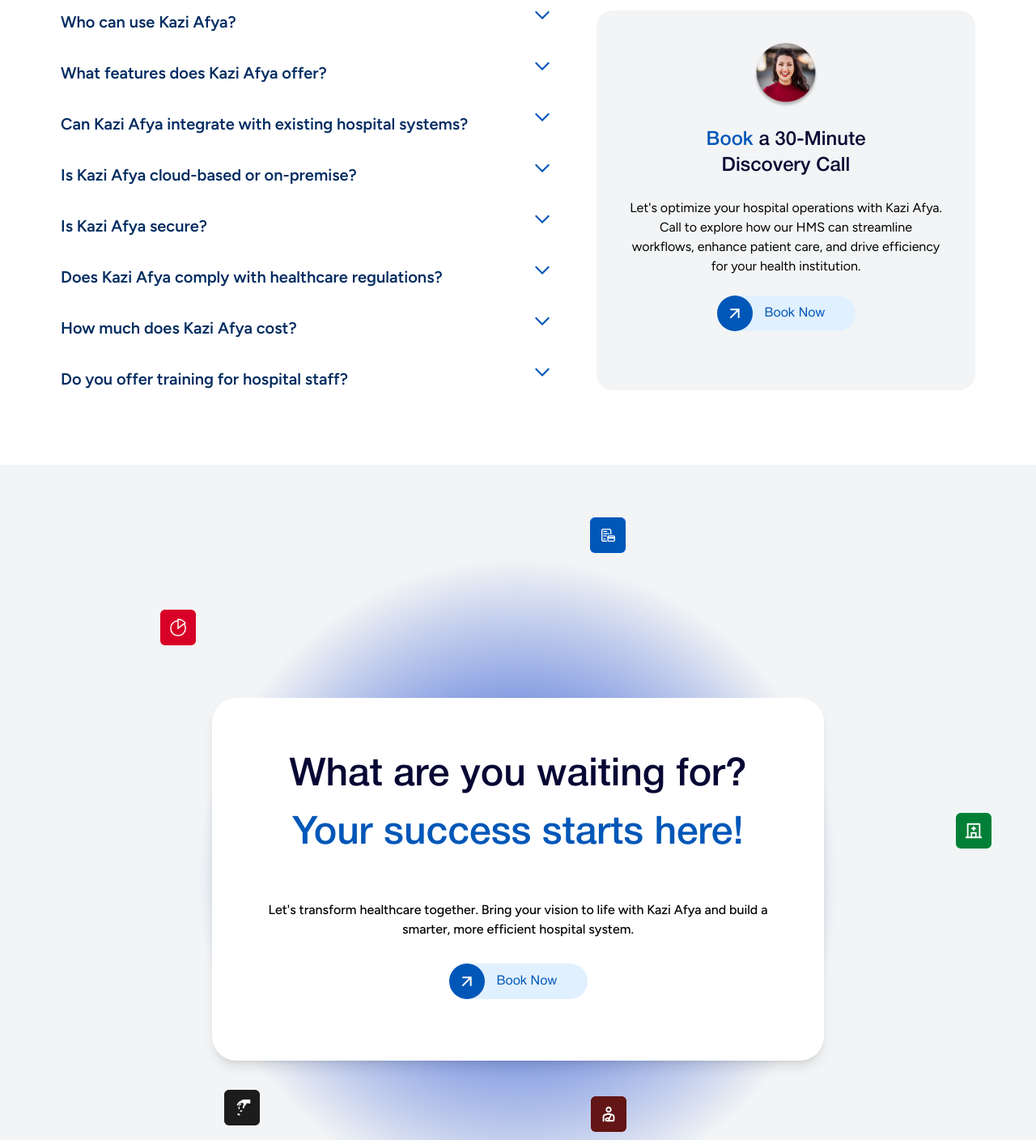
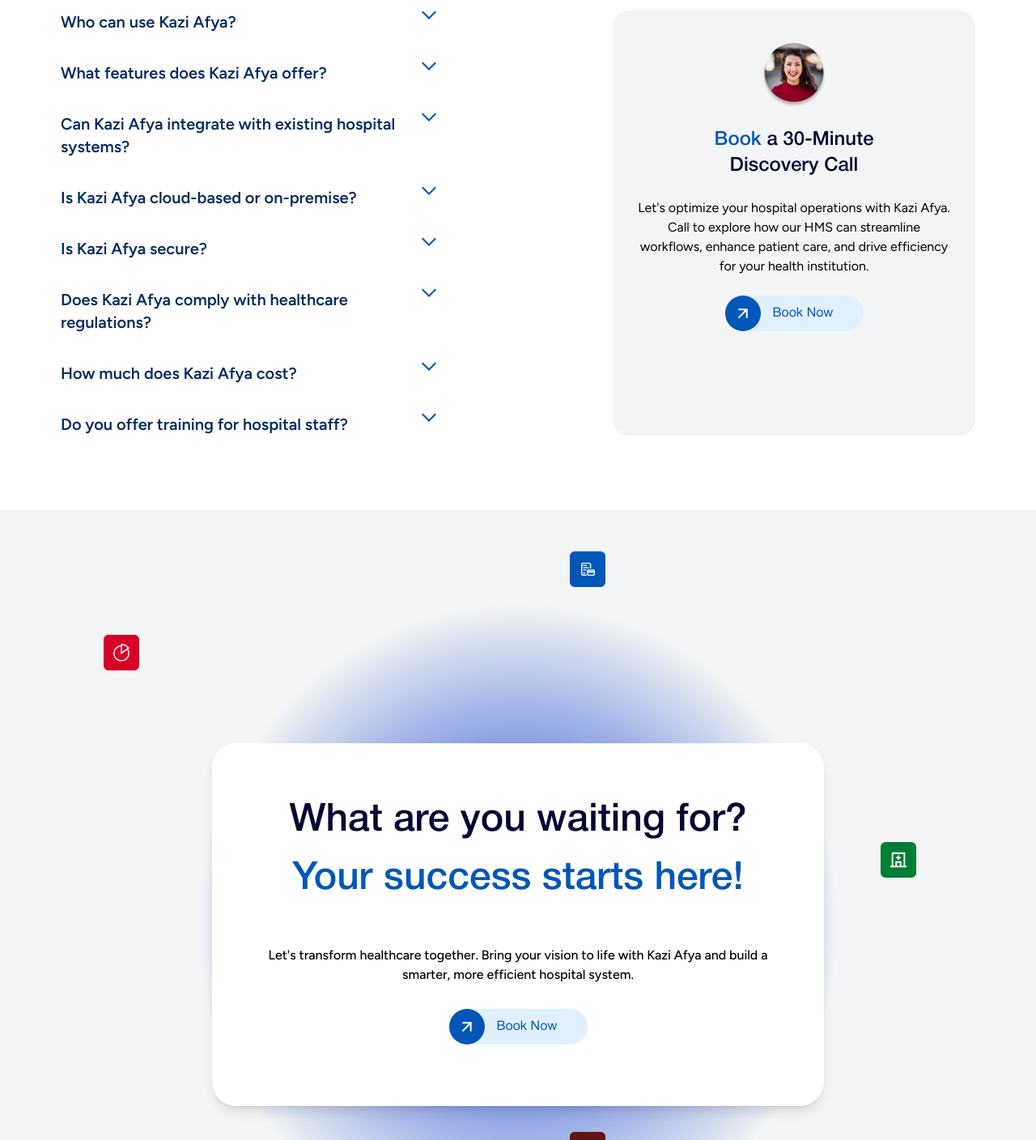
Before and after one commit to gitaujustus/kazi-afya, a Next.js app: page / in a window 1280 px wide. Shown: the part 5140-6548 px from the top of the page at 81% size. Built offline with nearby package versions, Linux system fonts and the light colour scheme.

Commit message:
Animation for large screen

```diff
--- a/components/home/CTA.js
+++ b/components/home/CTA.js
@@ -21,17 +21,40 @@ const CTASection = () => {
   };
 
   const iconAnimation = {
-    hidden: { scale: 0, opacity: 0 },
-    visible: index => ({
+    hidden: {
+      scale: 0,
+      opacity: 0,
+      x: "50%",
+      y: "50%"
+    },
+    visible: (index) => {
+      // Calculate the final position based on the icon's current position
+      const positions = {
+        0: { x: "10%", y: "15%" },    // Top left
+        1: { x: "55%", y: "5%" },     // Top right
+        2: { x: "90%", y: "40%" },    // Middle right
+        3: { x: "55%", y: "90%" },    // Bottom right
+        4: { x: "20%", y: "90%" },    // Bottom left
+        5: { x: "80%", y: "80%" }     // Middle left
+      };
+
+      const finalPos = positions[index] || { x: "50%", y: "50%" };
+
+      return {
         scale: 1,
         opacity: 1,
+        x: ["50%", finalPos.x],
+        y: ["50%", finalPos.y],
         transition: {
-        delay: 0.2 * index,
+          delay: 0.1 * index,
+          duration: 0.8,
           type: "spring",
           stiffness: 200,
-        damping: 15
+          damping: 15,
+          mass: 1
         }
-    })
+      };
+    }
   };
 
   const buttonAnimation = {
@@ -50,6 +73,8 @@ const CTASection = () => {
     <section className="relative w-full min-h-screen bg-[#f2f4f5] flex items-center justify-center overflow-hidden">
       {/* Container that preserves the 1440x1024 design on large screens */}
       <div className="relative w-full max-w-[1440px] min-h-[1024px] mx-auto">
+        {/* Center point reference */}
+        <div className="absolute top-1/2 left-1/2 transform -translate-x-1/2 -translate-y-1/2 w-0 h-0">
           {/* Radial gradient background - responsive but maintains original size on xl */}
           <motion.div
             initial="hidden"
@@ -111,9 +136,10 @@ const CTASection = () => {
               </motion.button>
             </motion.div>
           </motion.div>
+        </div>
 
         {/* SMALL SCREEN ICONS - Only visible on small screens */}
-        <div className="block md:hidden absolute top-[20%] left-0 w-full flex justify-center">
+        <div className="md:hidden absolute top-[20%] left-0 w-full flex justify-center">
           <div className="w-[90%] flex justify-between">
             {/* Icon 1 - Red Clock */}
             <motion.div
@@ -170,7 +196,7 @@ const CTASection = () => {
         </div>
 
         {/* Bottom row of icons on mobile */}
-        <div className="block md:hidden absolute bottom-[20%] left-0 w-full flex justify-center">
+        <div className="md:hidden absolute bottom-[20%] left-0 w-full flex justify-center">
           <div className="w-[90%] flex justify-between">
             {/* Icon 4 - Green File */}
             <motion.div
@@ -229,8 +255,14 @@ const CTASection = () => {
         {/* Clock icon - red */}
         <motion.div
           custom={0}
-          initial="hidden"
-          animate="visible"
+          initial={{ left: "50%", top: "50%", transform:"translate(-50%, -50%)", opacity: 0 }}
+          whileInView={{
+            left: "10%", top: "15%", transform:"translate(0%, 0%)",
+            opacity: 1,
+            transition: {
+              duration: 1.2
+            }
+          }}
           variants={iconAnimation}
           whileHover={{ scale: 1.2, transition: { type: "spring", stiffness: 300 } }}
           className="hidden md:block absolute md:w-[38px] md:h-[38px] xl:w-[44px] xl:h-[44px] md:left-[10%] md:top-[15%] lg:left-[15%] lg:top-[18%] xl:left-[198px] xl:top-[179px]"
@@ -244,11 +276,22 @@ const CTASection = () => {
           </div>
         </motion.div>
 
+
+
+
+
+
         {/* Document icon - blue */}
         <motion.div
           custom={1}
-          initial="hidden"
-          animate="visible"
+          initial={{ left: "50%", top: "50%", transform:"translate(-50%, -50%)", opacity: 0 }}
+          whileInView={{
+            left: "55%", top: "5%", transform:"translate(0%, 0%)",
+            opacity: 1,
+            transition: {
+              duration: 1.2
+            }
+          }}
           variants={iconAnimation}
           whileHover={{ scale: 1.2, transition: { type: "spring", stiffness: 300 } }}
           className="hidden md:block absolute md:w-[38px] md:h-[38px] xl:w-[44px] xl:h-[44px] md:left-[55%] md:top-[5%] lg:left-[60%] xl:left-[729px] xl:top-[65px]"
@@ -266,8 +309,14 @@ const CTASection = () => {
         {/* File icon - green */}
         <motion.div
           custom={2}
-          initial="hidden"
-          animate="visible"
+          initial={{ left: "50%", top: "50%", transform:"translate(-50%, -50%)", opacity: 0 }}
+          whileInView={{
+            left: "85%", top: "40%", transform:"translate(0%, 0%)",
+            opacity: 1,
+            transition: {
+              duration: 1.2
+            }
+          }}
           variants={iconAnimation}
           whileHover={{ scale: 1.2, transition: { type: "spring", stiffness: 300 } }}
           className="hidden md:block absolute md:w-[38px] md:h-[38px] xl:w-[44px] xl:h-[44px] md:right-[10%] md:top-[40%] lg:right-[15%] xl:left-[1181px] xl:top-[430px]"
@@ -284,8 +333,14 @@ const CTASection = () => {
         {/* User icon - dark red */}
         <motion.div
           custom={3}
-          initial="hidden"
-          animate="visible"
+          initial={{ left: "50%", top: "50%", transform:"translate(-50%, -50%)", opacity: 0 }}
+          whileInView={{
+            left: "55%", top: "75%", transform:"translate(0%, 0%)",
+            opacity: 1,
+            transition: {
+              duration: 1.2
+            }
+          }}
           variants={iconAnimation}
           whileHover={{ scale: 1.2, transition: { type: "spring", stiffness: 300 } }}
           className="hidden md:block absolute md:w-[38px] md:h-[38px] xl:w-[44px] xl:h-[44px] md:left-[55%] md:bottom-[10%] lg:left-[60%] xl:left-[730px] xl:top-[780px]"
@@ -302,8 +357,14 @@ const CTASection = () => {
         {/* Award icon - black */}
         <motion.div
           custom={4}
-          initial="hidden"
-          animate="visible"
+          initial={{ left: "50%", top: "50%", transform:"translate(-50%, -50%)", opacity: 0 }}
+          whileInView={{
+            left: "20%", top: "80%", transform:"translate(0%, 0%)",
+            opacity: 1,
+            transition: {
+              duration: 1.2
+            }
+          }}
           variants={iconAnimation}
           whileHover={{ scale: 1.2, transition: { type: "spring", stiffness: 300 } }}
           className="hidden md:block absolute md:w-[38px] md:h-[38px] xl:w-[44px] xl:h-[44px] md:left-[20%] md:bottom-[10%] lg:left-[25%] xl:left-[277px] xl:top-[772px]"
@@ -320,8 +381,14 @@ const CTASection = () => {
         {/* Question icon - teal */}
         <motion.div
           custom={5}
-          initial="hidden"
-          animate="visible"
+          initial={{ left: "50%", top: "50%", transform:"translate(-50%, -50%)", opacity: 0 }}
+          whileInView={{
+            left: "75%", top: "80%", transform:"translate(0%, 0%)",
+            opacity: 1,
+            transition: {
+              duration: 1.2
+            }
+          }}
           variants={iconAnimation}
           whileHover={{ scale: 1.2, transition: { type: "spring", stiffness: 300 } }}
           className="hidden md:block absolute md:w-[38px] md:h-[38px] xl:w-[44px] xl:h-[44px] md:right-[20%] md:top-[80%] lg:right-[15%] xl:left-[993px] xl:top-[850px]"
--- a/components/home/Questions.js
+++ b/components/home/Questions.js
@@ -1,22 +1,31 @@
 "use client";
-import { useState, useEffect } from "react";
+import { useState, useEffect, useRef } from "react";
 import Image from "next/image";
 import { ArrowTopRightIcon } from "@/icons";
-import { motion, AnimatePresence, useAnimation } from "framer-motion";
+import { motion, AnimatePresence, useAnimation, useInView } from "framer-motion";
 
 import { ChevronDownIcon, ChevronUpIcon } from "@/icons";
 
 const FAQs = () => {
   const [openIndex, setOpenIndex] = useState(null);
   const controls = useAnimation();
+  const cardControls = useAnimation();
+  const ref = useRef(null);
+  const cardRef = useRef(null);
+  const isInView = useInView(ref, { once: true, amount: 0.1 });
+  const isCardInView = useInView(cardRef, { once: true, amount: 0.1 });
 
   useEffect(() => {
-    controls.start((i) => ({
-      opacity: 1,
-      y: 0,
-      transition: { delay: i * 0.1, duration: 0.6, ease: "easeOut" }
-    }));
-  }, [controls]);
+    if (isInView) {
+      controls.start("visible");
+    }
+  }, [isInView, controls]);
+
+  useEffect(() => {
+    if (isCardInView) {
+      cardControls.start("visible");
+    }
+  }, [isCardInView, cardControls]);
 
   const toggleFAQ = (index) => {
     setOpenIndex(openIndex === index ? null : index);
@@ -69,13 +78,42 @@ const FAQs = () => {
     }
   };
 
-  // Card hover animations
+  // Card animation variants
   const cardVariants = {
-    rest: { scale: 1},
+    hidden: {
+      opacity: 0,
+      x: 50,
+      scale: 0.95
+    },
+    visible: {
+      opacity: 1,
+      x: 0,
+      scale: 1,
+      transition: {
+        duration: 0.6,
+        ease: "easeOut"
+      }
+    },
     hover: {
       scale: 1.02,
       boxShadow: "0px 5px 15px rgba(0,0,0,0.1)",
       transition: { duration: 0.3, ease: "easeInOut" }
+    }
+  };
+
+  // Card content variants
+  const cardContentVariants = {
+    hidden: {
+      opacity: 0,
+      y: 20
+    },
+    visible: {
+      opacity: 1,
+      y: 0,
+      transition: {
+        duration: 0.5,
+        ease: "easeOut"
+      }
     }
   };
 
@@ -95,8 +133,8 @@ const FAQs = () => {
 
   // Animated chevron (arrow) for FAQ items
   const ChevronVariants = {
-    open: { rotate: 180, transition: { duration: 0.3 } },
-    closed: { rotate: 0, transition: { duration: 0.3 } }
+    open: { opacity: 1, transition: { duration: 0.2 } },
+    closed: { opacity: 1, transition: { duration: 0.2 } }
   };
 
   // Answer content animation
@@ -121,10 +159,11 @@ const FAQs = () => {
 
   return (
     <motion.section
+      ref={ref}
       className="bg-white w-full flex flex-col px-4 sm:px-6 md:px-12 lg:px-16 xl:px-[75px] py-10 sm:py-16 md:py-20 xl:py-[92px] gap-8 sm:gap-12 md:gap-16 xl:gap-[92px]"
       variants={sectionVariants}
       initial="hidden"
-      animate="visible"
+      animate={controls}
     >
       {/* Exact dimensions for 1440x1024 screens */}
       <div className="hidden [1440px:1440px]:block [1024px:1024px]:block">
@@ -141,30 +180,24 @@ const FAQs = () => {
         Your Questions, <br />{" "}
         <motion.span
           className="text-london-rain"
-          initial={{ opacity: 0, y: 10 }}
-          animate={{ opacity: 1, y: 0 }}
-          transition={{ delay: 0.3, duration: 0.5 }}
+          variants={headingVariants}
         >
           Answered
         </motion.span>
       </motion.h1>
 
-      <div className="w-full flex flex-col lg:flex-row lg:justify-between lg:gap-8 xl:gap-12 2xl:gap-[218px]">
+      <div className="w-full flex flex-col lg:flex-row lg:justify-between lg:gap-8 xl:gap-[218px]">
         {/* Left column - FAQs */}
         <motion.div
-          className="flex flex-col justify-between w-full lg:w-3/5 xl:w-[604px]"
-          initial={{ opacity: 0, x: -30 }}
-          animate={{ opacity: 1, x: 0 }}
-          transition={{ duration: 0.7, delay: 0.2 }}
+          className="flex flex-col justify-between w-full lg:w-3/5 xl:w-[604px] 2xl:w-[700px]"
+          variants={faqItemVariants}
         >
-          <div className="w-full flex flex-col justify-between gap-4 sm:gap-6 md:gap-8 xl:gap-[35px] ">
+          <div className="w-full flex flex-col justify-between gap-8 xl:gap-[35px]">
             {faqs.map((faq, index) => (
               <motion.div
                 key={index}
                 custom={index}
                 variants={faqItemVariants}
-                initial="hidden"
-                animate="visible"
                 className="flex flex-col gap-2 sm:gap-[11px]"
               >
                 <motion.button
@@ -174,9 +207,10 @@ const FAQs = () => {
                 >
                   {faq.question}
                   <motion.span
+                    variants={ChevronVariants}
                     animate={openIndex === index ? "open" : "closed"}
                   >
-                    {openIndex === index ? <ChevronUpIcon /> : <motion.div variants={ChevronVariants}><ChevronDownIcon /></motion.div>}
+                    {openIndex === index ? <ChevronUpIcon /> : <ChevronDownIcon />}
                   </motion.span>
                 </motion.button>
                 <AnimatePresence>
@@ -192,12 +226,6 @@ const FAQs = () => {
                     </motion.p>
                   )}
                 </AnimatePresence>
-                {/* <motion.div
-                  className="h-px w-full bg-gray-200"
-                  initial={{ scaleX: 0 }}
-                  animate={{ scaleX: 1 }}
-                  transition={{ duration: 0.5, delay: index * 0.05 }}
-                /> */}
               </motion.div>
             ))}
           </div>
@@ -205,25 +233,16 @@ const FAQs = () => {
 
         {/* Right Column - Contact Card */}
         <motion.div
+          ref={cardRef}
           variants={cardVariants}
-          initial="rest"
+          initial="hidden"
+          animate={cardControls}
           whileHover="hover"
-          animate={{
-            opacity: [0, 1],
-            x: [50, 0],
-            transition: { duration: 0.7, delay: 0.4 }
-          }}
           className="w-full mt-10 lg:mt-0 lg:w-2/5 xl:w-[468px] bg-[#F2F4F5] rounded-[20px] flex flex-col items-center gap-3 sm:gap-[14px] px-4 sm:px-[21px] py-6 sm:py-[30px]"
         >
           <motion.div
-            initial={{ scale: 0 }}
-            animate={{ scale: 1 }}
-            transition={{
-              type: "spring",
-              stiffness: 260,
-              damping: 20,
-              delay: 0.6
-            }}
+            variants={cardContentVariants}
+            custom={0}
           >
             <Image
               src="/assets/home/Profile-Sect-5.png"
@@ -235,9 +254,8 @@ const FAQs = () => {
           </motion.div>
           <motion.div
             className="w-full sm:w-[211px]"
-            initial={{ opacity: 0, y: 10 }}
-            animate={{ opacity: 1, y: 0 }}
-            transition={{ delay: 0.7, duration: 0.5 }}
+            variants={cardContentVariants}
+            custom={1}
           >
             <h1 className="text-xl sm:text-2xl xl:text-[24px] font-helvetica-semibold text-cosmic-void text-center">
               <span className="text-london-rain">Book</span> a 30-Minute
@@ -246,12 +264,11 @@ const FAQs = () => {
           </motion.div>
           <motion.div
             className="w-full sm:w-[406px] p-2 sm:p-[10px] gap-2 sm:gap-[10px]"
-            initial={{ opacity: 0 }}
-            animate={{ opacity: 1 }}
-            transition={{ delay: 0.8, duration: 0.5 }}
+            variants={cardContentVariants}
+            custom={2}
           >
             <p className="font-figtree text-sm sm:text-base xl:text-[16px] text-center">
-              Let&apos;s optimize your hospital operations with Kazi Afya. Call to
+              Let's optimize your hospital operations with Kazi Afya. Call to
               explore how our HMS can streamline workflows, enhance patient
               care, and drive efficiency for your health institution.
             </p>
@@ -262,9 +279,8 @@ const FAQs = () => {
               boxShadow: "0px 4px 8px rgba(0, 0, 0, 0.1)"
             }}
             whileTap={{ scale: 0.95 }}
-            initial={{ opacity: 0, y: 20 }}
-            animate={{ opacity: 1, y: 0 }}
-            transition={{ delay: 0.9, duration: 0.5 }}
+            variants={cardContentVariants}
+            custom={3}
             className="w-[171px] h-[44px] rounded-[30px] bg-wizard-white pr-[37px] py-[10px] flex justify-between items-center gap-[15px]"
           >
             <motion.div
--- a/package.json
+++ b/package.json
@@ -13,7 +13,8 @@
     "next": "15.2.4",
     "react": "^19.0.0",
     "react-dom": "^19.0.0",
-    "react-icons": "^5.5.0"
+    "react-icons": "^5.5.0",
+    "react-responsive": "^10.0.1"
   },
   "devDependencies": {
     "@eslint/eslintrc": "^3",
```
Also changed, not shown: 1 other file (tests, documents, lock files or other folders). Lines whose indentation alone changed are shown as unchanged.
